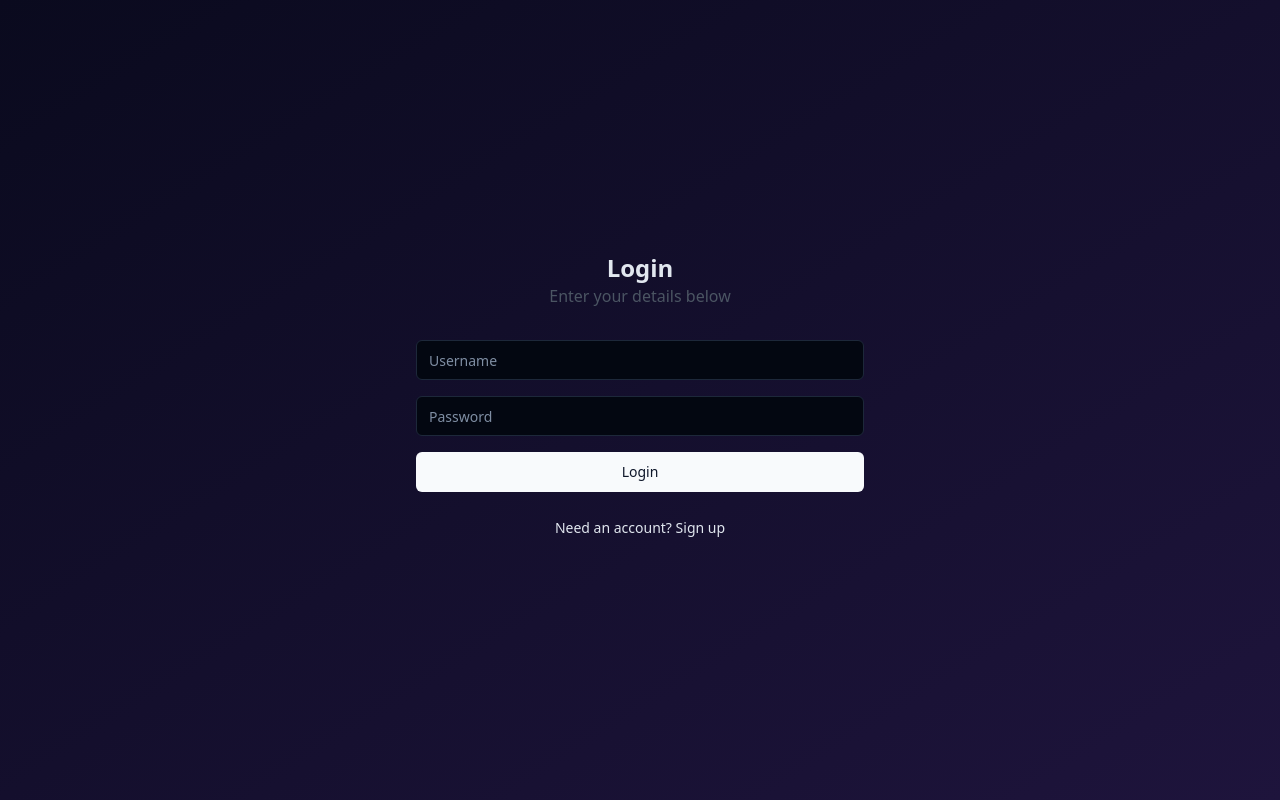
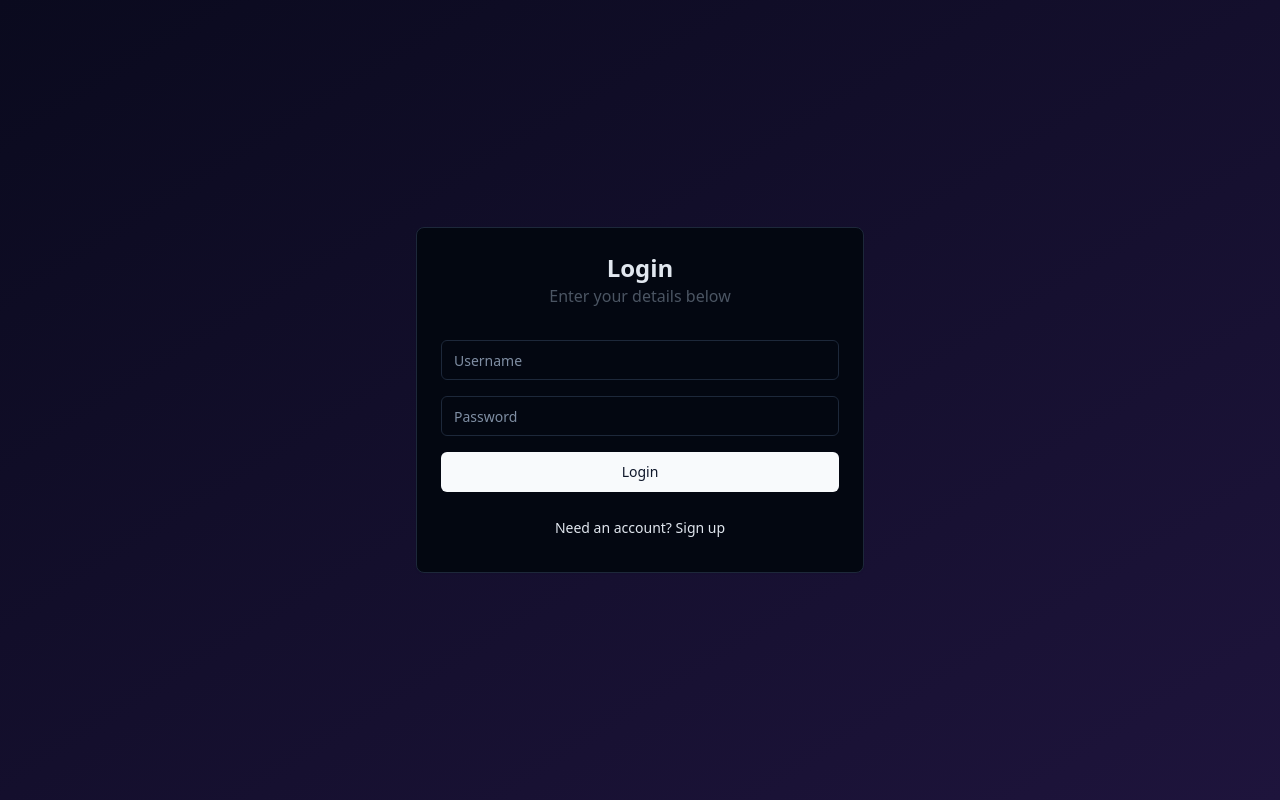
Before and after one commit to crazycoder013/secure-account-gatekeeper, a React (Vite) app: page / in a window 1280 px wide. Built offline with nearby package versions, Linux system fonts and the light colour scheme.

Commit message:
Add box styling to components
Implement box styling for the components as requested.
[skip gpt_engineer]

```diff
--- a/src/pages/Index.tsx
+++ b/src/pages/Index.tsx
@@ -1,9 +1,14 @@
 import AuthForm from "@/components/AuthForm";
+import { Card, CardContent } from "@/components/ui/card";
 
 const Index = () => {
   return (
     <div className="min-h-screen flex items-center justify-center p-4">
-      <AuthForm />
+      <Card className="w-full max-w-md">
+        <CardContent className="pt-6">
+          <AuthForm />
+        </CardContent>
+      </Card>
     </div>
   );
 };
```
